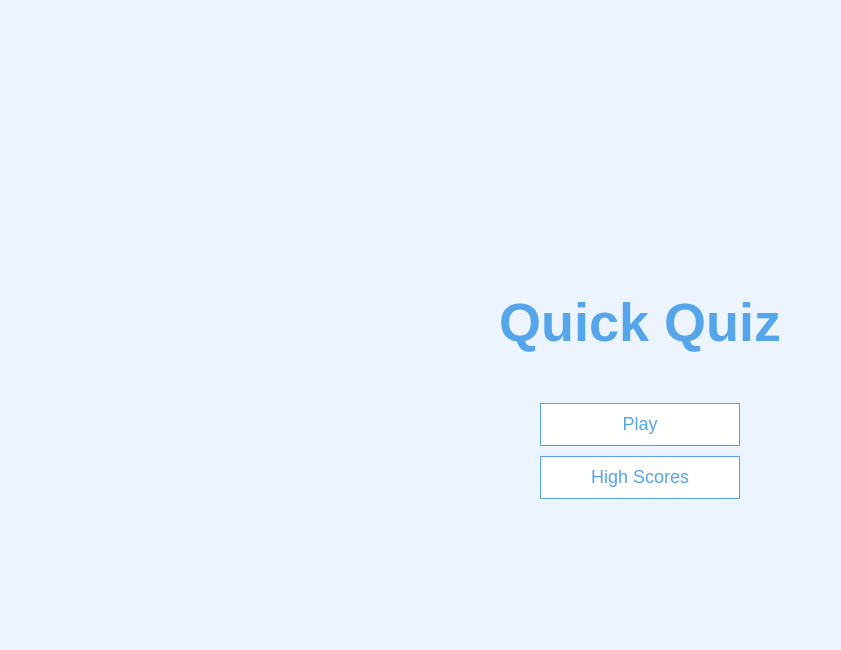
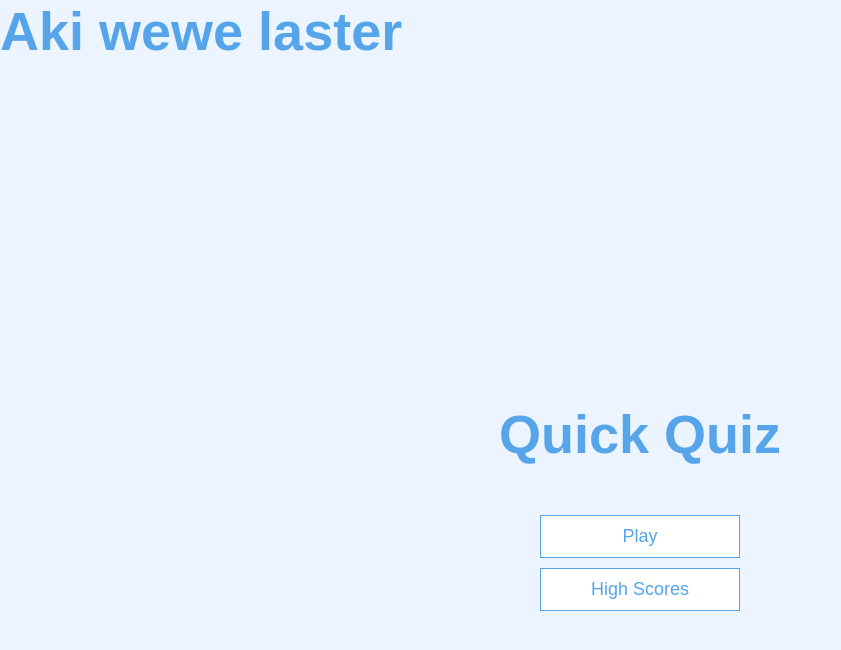
Before and after one commit to wisconsinontario/Quiz-App-Project, a plain HTML site: page index.html in a window 1280 px wide. Shown: the whole page, without its empty margins (0-841 px from the left). Drawn offline with Linux system fonts and the light colour scheme.

Commit message:
Updated index file

```diff
--- a/index.html
+++ b/index.html
@@ -8,6 +8,9 @@
     <link rel="stylesheet" href="style.css">
 </head>
 <body>
+    <h1>Aki wewe laster
+
+    </h1>
     <div class="container">
         <div id="home" class="flex-center flex-column">
             <h1>Quick Quiz</h1>
```
